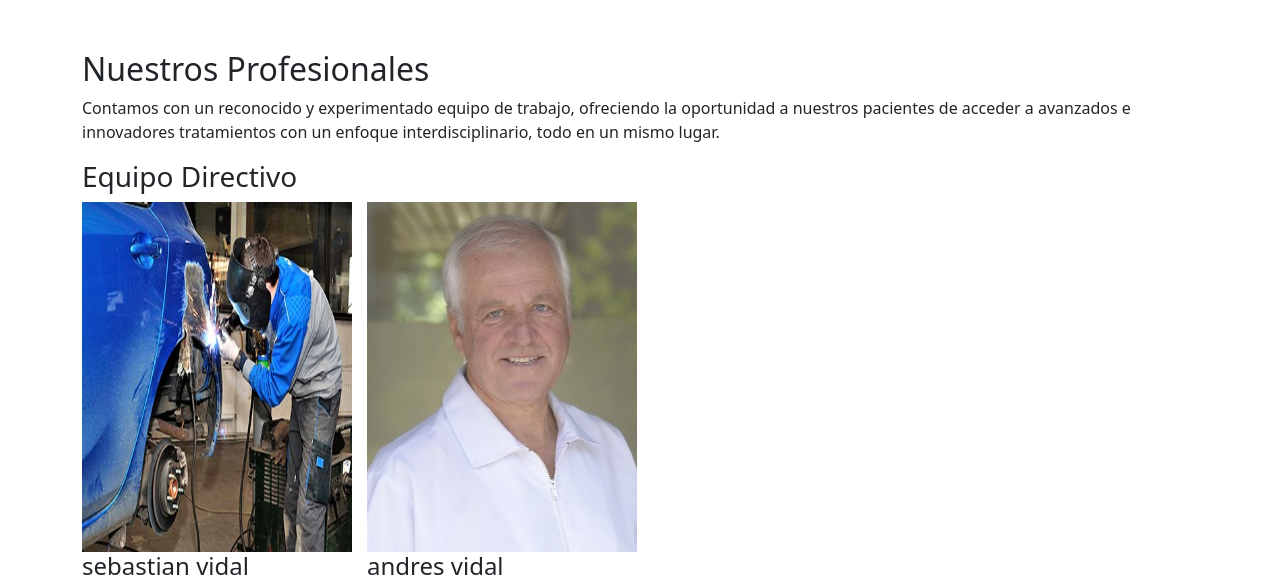
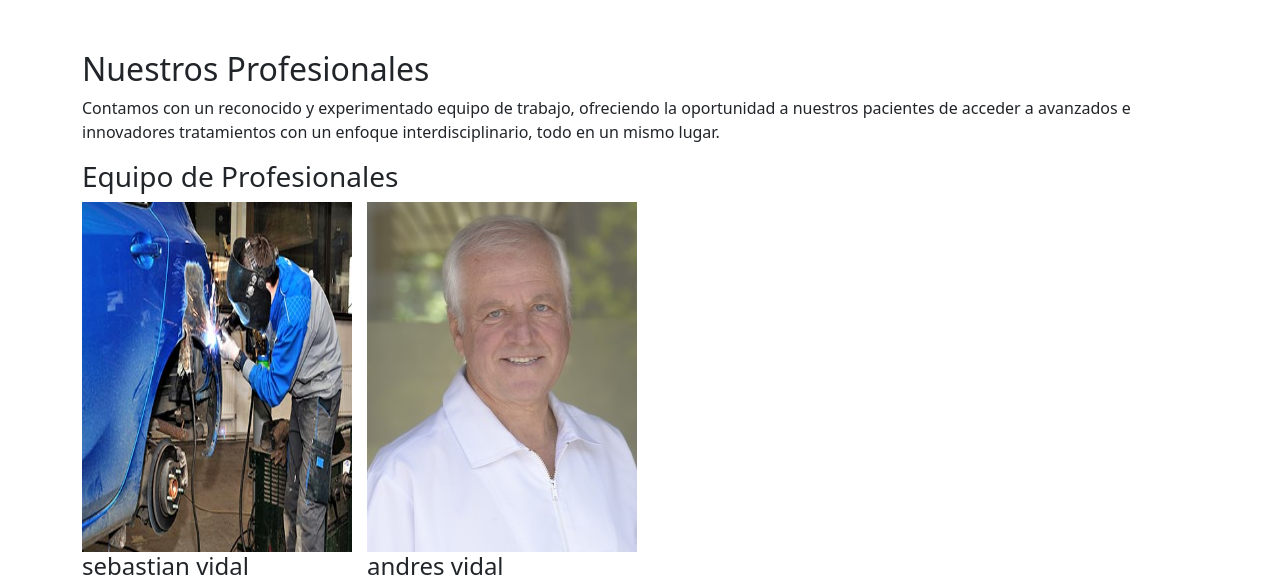
Before and after one commit to Isabellags/MediApp, a Django app: page /profesionales in a window 1280 px wide. Shown: the part 84-665 px from the top of the page. Run offline with Django 4.2, Linux system fonts and the light colour scheme; data comes from the database, SQL or seed files in the repository.

Commit message:
Actualización en feature
Se modifico el título de equipo directivo a equipo de profesionales

```diff
--- a/appweb/templates/profesionales.html
+++ b/appweb/templates/profesionales.html
@@ -10,7 +10,10 @@
       acceder a avanzados e innovadores tratamientos con un enfoque interdisciplinario, todo en un mismo lugar.</p>
     <div id="profesionales_excelencia" class="row">
       <div class="cont-profesionales col-lg-12 col-md-12 col-sm-12 col-xs-12">
-        <h3>Equipo Directivo</h3>
+        <h3>Equipo de Profesionales</h3>
+        <!--Modificación de título-->
+
+
 
 
         <div class="cont-listado row">
@@ -40,7 +43,7 @@
           </div>
           {% endfor %}
       </div>
-    </div>
+    </!->
   </div>
 
 {% endblock %}
```
